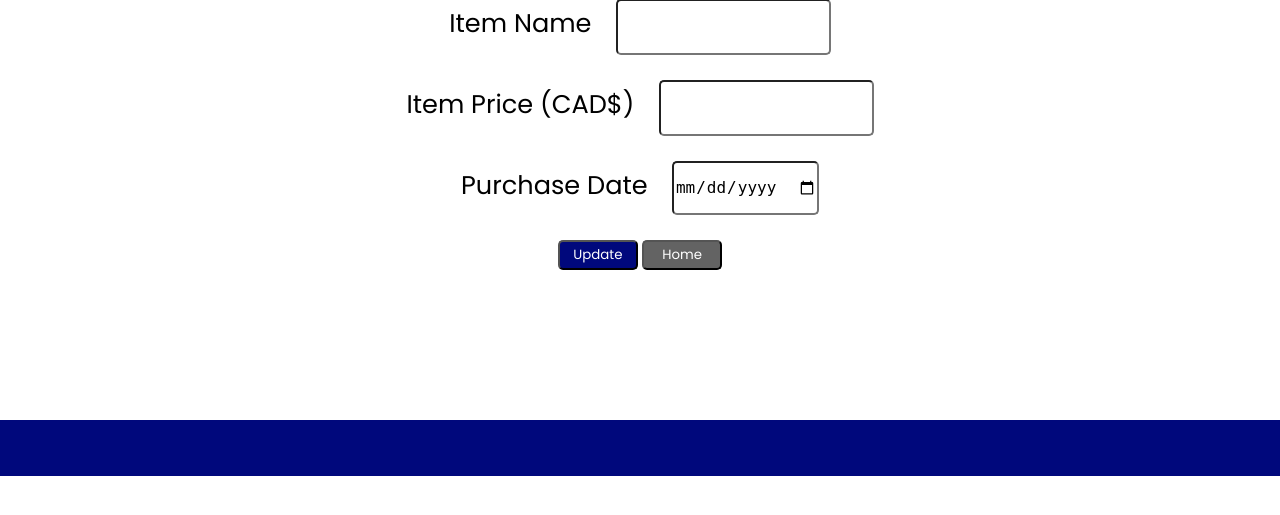
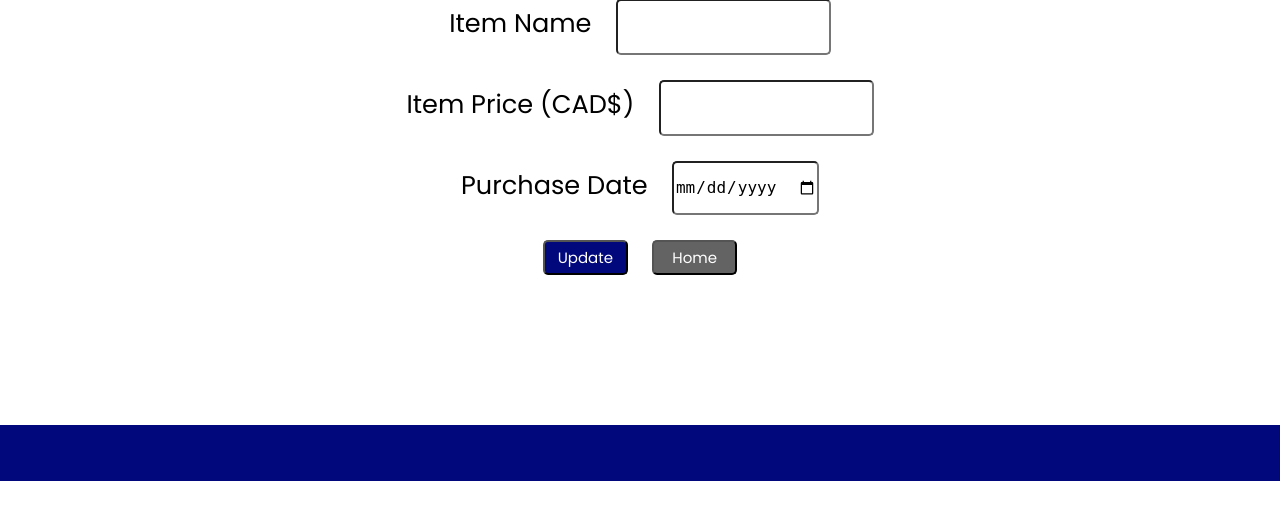
Before and after one commit to ericpeterson91/My-Stuff-Portfolio, a Node server app: template views/edit.ejs in a window 1280 px wide. Shown: the part 164-679 px from the top of the page. Run offline with Node 20, Linux system fonts and the light colour scheme; the template is opened without the code that fills it, so the values that code supplies are empty; some libraries are stand-ins or nearby versions.

Commit message:
heroku again again

```diff
--- a/public/stylesheets/style.css
+++ b/public/stylesheets/style.css
@@ -127,10 +127,19 @@ input {
 }
 
 .btn {
-  height: 30px;
-  width: 80px;
+  height: 35px;
+  width: 85px;
+  font-size: 15px;
   border-radius: 5px;
   font-family: 'Poppins', sans-serif;
+}
+
+.btn-home-edit {
+  margin-left: 20px;
+}
+
+#comment-danger-btn {
+  margin-top: 20px;
 }
 
 .comment-btn {
@@ -275,6 +284,7 @@ textarea {
 }
 
 
+
 @media only screen and (max-width: 500px) {
   .item-container {
     display: flex;
@@ -290,8 +300,8 @@ textarea {
     height: 45px;
     width: 95px;
     font-size: 17px;
+  }
 
-  }
   #comment {
     width: 70vw;
   }
@@ -317,8 +327,12 @@ textarea {
   }
 
   .comment-danger-btn {
+    margin-top: 30px;
     margin-bottom: 120px;
   }
 
+  .btn-home-edit {
+    margin-left: 20px;
+  }
 
 }
--- a/views/comment.ejs
+++ b/views/comment.ejs
@@ -30,7 +30,7 @@
     <div class="comment-btn-list">
     <button class="btn btn-home"><a href="./../">Home</a></button>
     <form method="POST" action="/<%= item.id%>/comment?_method=DELETE">
-        <button class="btn danger-btn comment-danger-btn">
+        <button class="btn danger-btn comment-danger-btn" id="comment-danger-btn">
             Clear
         </button>
 
--- a/views/edit.ejs
+++ b/views/edit.ejs
@@ -30,7 +30,7 @@
 
             </div>
               <button type="submit" class="btn btn-add-2">Update</button>
-              <a href="./../"><button class="btn btn-home">Home</button></a>
+              <a href="./../"><button class="btn btn-home btn-home-edit">Home</button></a>
           </form>
         </div>
       </form>
```
